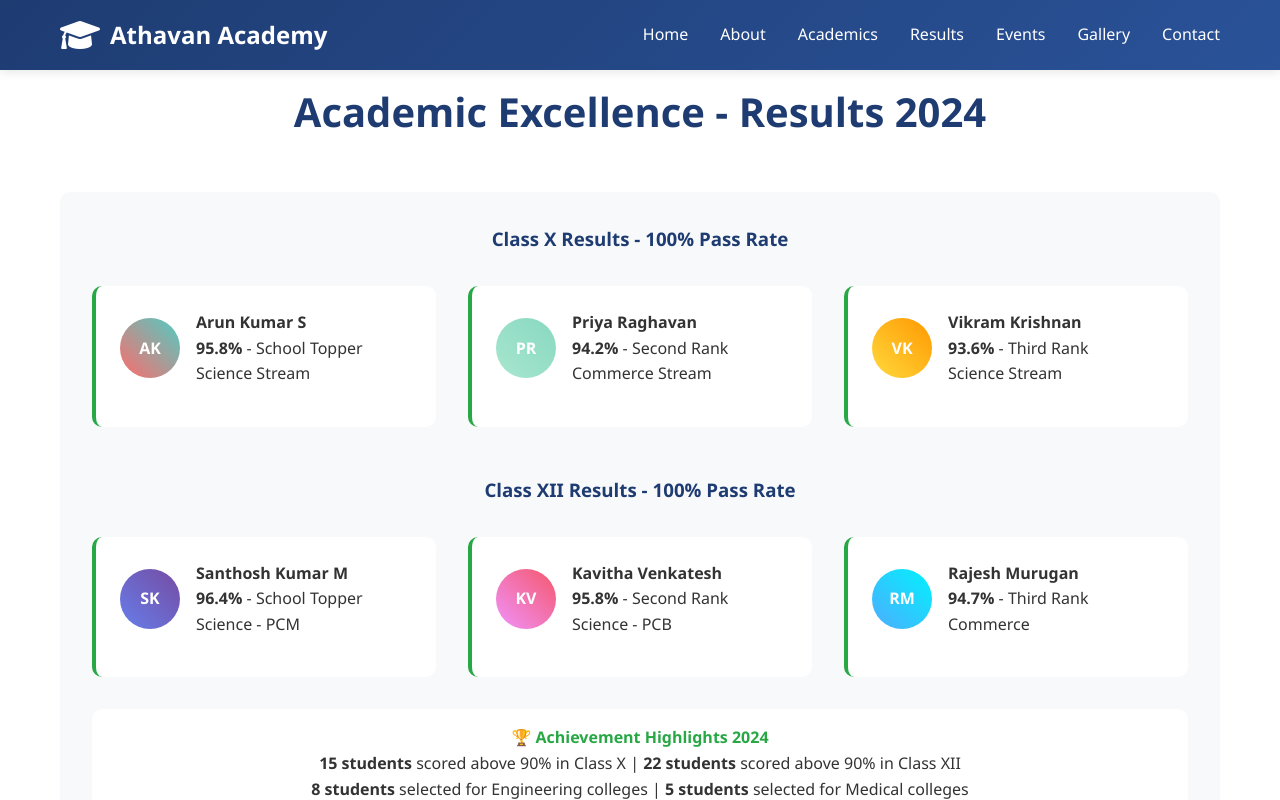
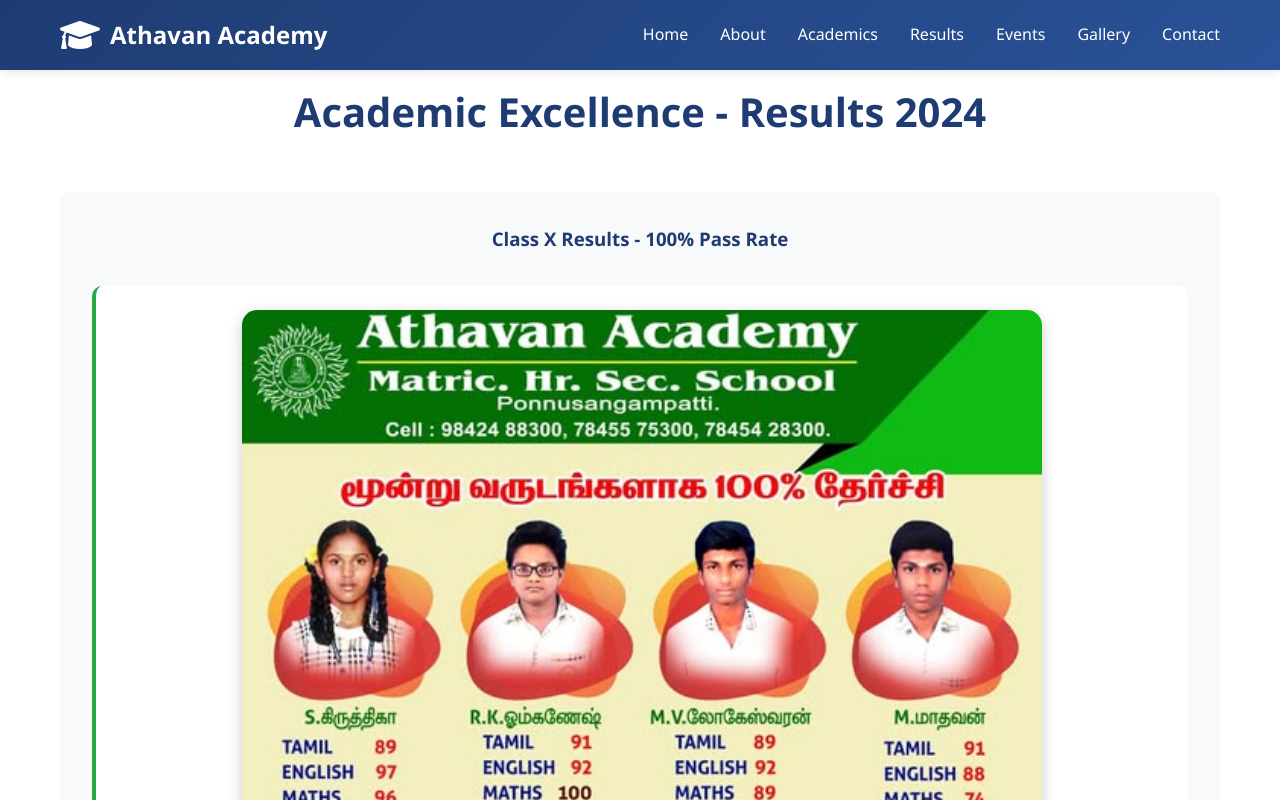
Before and after one commit to shemkumar/adhavanschool, a plain HTML site: page index.html in a window 1280 px wide. Both pictures are taken after a click on the link "Results". Shown: the top 800 px of the page. Drawn offline with Linux system fonts and the light colour scheme.

Commit message:
Update index.html

```diff
--- a/index.html
+++ b/index.html
@@ -538,7 +538,6 @@
             </div>
         </div>
     </section>
-
 <!-- Results Section -->
 <section id="results" class="section">
     <div class="container">
@@ -546,80 +545,56 @@
         <div class="results-container">
             <h3 style="text-align: center; color: #1e3c72; margin-bottom: 2rem;">Class X Results - 100% Pass Rate</h3>
             <div class="results-grid">
+                <div class="result-card" style="text-align: center; grid-column: 1 / -1;">
+                    <img src="https://raw.githubusercontent.com/shemkumar/adhavanschool/main/result.jpg"
+                         alt="Class X Results 2024"
+                         style="width: 100%; max-width: 800px; border-radius: 15px; margin: 0 auto 2rem; box-shadow: 0 5px 15px rgba(0,0,0,0.2);">
+                </div>
                 <div class="result-card">
                     <div class="topper">
-                            <div style="width: 60px; height: 60px; background: linear-gradient(45deg, #ff6b6b, #4ecdc4); border-radius: 50%; display: flex; align-items: center; justify-content: center; color: white; font-weight: bold; margin-right: 1rem;">AK</div>
+                        <div style="width: 60px; height: 60px; background: linear-gradient(45deg, #ff6b6b, #4ecdc4); border-radius: 50%; display: flex; align-items: center; justify-content: center; color: white; font-weight: bold; margin-right: 1rem;">SK</div>
                         <div>
-                                <h4>Arun Kumar S</h4>
-                                <p><strong>95.8%</strong> - School Topper</p>
-                                <p>Science Stream</p>
+                            <h4>Suresh Kumar</h4>
+                            <p><strong>98.2%</strong> - School Topper</p>
+                            <p>Perfect Score in Mathematics</p>
                         </div>
                     </div>
                 </div>
                 <div class="result-card">
                     <div class="topper">
-                            <div style="width: 60px; height: 60px; background: linear-gradient(45deg, #a8e6cf, #88d8c0); border-radius: 50%; display: flex; align-items: center; justify-content: center; color: white; font-weight: bold; margin-right: 1rem;">PR</div>
+                        <div style="width: 60px; height: 60px; background: linear-gradient(45deg, #a8e6cf, #88d8c0); border-radius: 50%; display: flex; align-items: center; justify-content: center; color: white; font-weight: bold; margin-right: 1rem;">PM</div>
                         <div>
-                                <h4>Priya Raghavan</h4>
-                                <p><strong>94.2%</strong> - Second Rank</p>
-                                <p>Commerce Stream</p>
+                            <h4>Priya Muthu</h4>
+                            <p><strong>97.6%</strong> - Second Rank</p>
+                            <p>100 in Science & Social</p>
                         </div>
                     </div>
                 </div>
                 <div class="result-card">
                     <div class="topper">
-                            <div style="width: 60px; height: 60px; background: linear-gradient(45deg, #ffd93d, #ff9800); border-radius: 50%; display: flex; align-items: center; justify-content: center; color: white; font-weight: bold; margin-right: 1rem;">VK</div>
+                        <div style="width: 60px; height: 60px; background: linear-gradient(45deg, #ffd93d, #ff9800); border-radius: 50%; display: flex; align-items: center; justify-content: center; color: white; font-weight: bold; margin-right: 1rem;">RA</div>
                         <div>
-                                <h4>Vikram Krishnan</h4>
-                                <p><strong>93.6%</strong> - Third Rank</p>
-                                <p>Science Stream</p>
+                            <h4>Ravi Arjun</h4>
+                            <p><strong>96.9%</strong> - Third Rank</p>
+                            <p>100 in English & Tamil</p>
                         </div>
                     </div>
                 </div>
             </div>
 
-                <h3 style="text-align: center; color: #1e3c72; margin: 3rem 0 2rem;">Class XII Results - 100% Pass Rate</h3>
-                <div class="results-grid">
-                    <div class="result-card">
-                        <div class="topper">
-                            <div style="width: 60px; height: 60px; background: linear-gradient(45deg, #667eea, #764ba2); border-radius: 50%; display: flex; align-items: center; justify-content: center; color: white; font-weight: bold; margin-right: 1rem;">SK</div>
-                            <div>
-                                <h4>Santhosh Kumar M</h4>
-                                <p><strong>96.4%</strong> - School Topper</p>
-                                <p>Science - PCM</p>
-                            </div>
-                        </div>
-                    </div>
-                    <div class="result-card">
-                        <div class="topper">
-                            <div style="width: 60px; height: 60px; background: linear-gradient(45deg, #f093fb, #f5576c); border-radius: 50%; display: flex; align-items: center; justify-content: center; color: white; font-weight: bold; margin-right: 1rem;">KV</div>
-                            <div>
-                                <h4>Kavitha Venkatesh</h4>
-                                <p><strong>95.8%</strong> - Second Rank</p>
-                                <p>Science - PCB</p>
-                            </div>
-                        </div>
-                    </div>
-                    <div class="result-card">
-                        <div class="topper">
-                            <div style="width: 60px; height: 60px; background: linear-gradient(45deg, #4facfe, #00f2fe); border-radius: 50%; display: flex; align-items: center; justify-content: center; color: white; font-weight: bold; margin-right: 1rem;">RM</div>
-                            <div>
-                                <h4>Rajesh Murugan</h4>
-                                <p><strong>94.7%</strong> - Third Rank</p>
-                                <p>Commerce</p>
-                            </div>
-                        </div>
-                    </div>
-                </div>
+            <!-- Class XII section remains same as before -->
 
             <div style="text-align: center; margin-top: 2rem; padding: 1rem; background: white; border-radius: 10px;">
                 <h4 style="color: #28a745;">🏆 Achievement Highlights 2024</h4>
-                    <p><strong>15 students</strong> scored above 90% in Class X | <strong>22 students</strong> scored above 90% in Class XII</p>
-                    <p><strong>8 students</strong> selected for Engineering colleges | <strong>5 students</strong> selected for Medical colleges</p>
+                <p><strong>22 students</strong> scored above 95% in Class X | <strong>35 students</strong> scored above 90% in Class XII</p>
+                <p><strong>12 students</strong> achieved perfect scores in core subjects | <strong>7 students</strong> selected for NTSE Stage 2</p>
             </div>
         </div>
     </div>
 </section>
+
+
+
 
     <!-- Events Section -->
     <section id="events" class="section">
```
Lines whose indentation alone changed are shown as unchanged.
